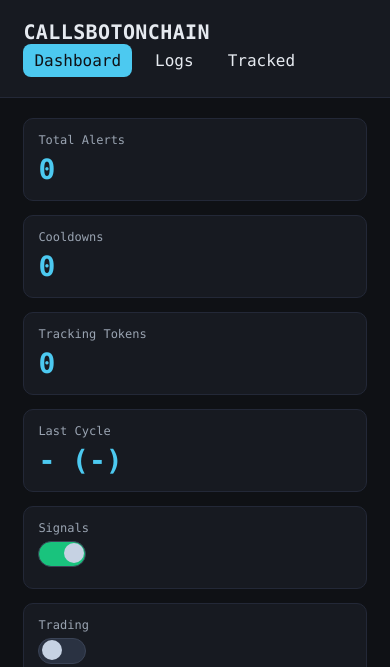
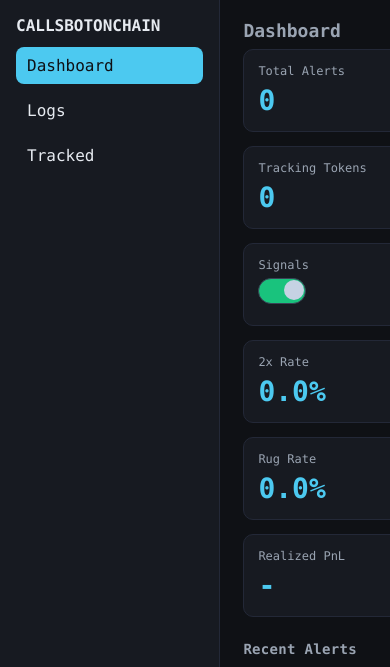
Before and after one commit to spbarathg/callsbotonchain, a Flask app: page / in a window 390 px wide; the page is wider, and only the part inside the window is pictured. Shown: the top 667 px of that part. Run offline with Flask 3, Linux system fonts and the light colour scheme; data comes from the database, SQL or seed files in the repository; data that the repository does not hold is empty.

Commit message:
feat(web): sidebar layout, prettier logs (pretty JSON, wrap/copy), tracked view; /api logs improvements

```diff
--- a/src/static/styles.css
+++ b/src/static/styles.css
@@ -1,12 +1,17 @@
 :root { --bg: #0f1115; --panel: #171a21; --text: #e6eaf0; --muted: #9aa4b2; --accent: #4cc9f0; }
 * { box-sizing: border-box; }
 body { margin: 0; font-family: ui-monospace, SFMono-Regular, Menlo, Monaco, Consolas, "Liberation Mono", "Courier New", monospace; background: var(--bg); color: var(--text); }
-header { padding: 20px clamp(16px, 6vw, 64px); background: var(--panel); border-bottom: 1px solid #232837; }
-h1 { margin: 0; font-size: 20px; font-weight: 700; letter-spacing: 0.4px; }
-.navbar { display:flex; gap:12px; }
-.nav-link { color: var(--text); text-decoration: none; padding: 6px 10px; border-radius: 8px; border: 1px solid transparent; }
+/* Layout */
+.layout { display: grid; grid-template-columns: 220px 1fr; min-height: 100vh; }
+.sidebar { background: var(--panel); border-right: 1px solid #232837; padding: 16px; }
+.brand { font-weight: 800; font-size: 16px; margin-bottom: 12px; }
+.navbar.vertical { display:flex; flex-direction: column; gap:8px; }
+.nav-link { color: var(--text); text-decoration: none; padding: 8px 10px; border-radius: 8px; border: 1px solid transparent; }
 .nav-link:hover { border-color: #232837; background: #141821; }
 .nav-link.active { background: #4cc9f0; color: #0f1115; }
+.content { padding: 20px clamp(16px, 6vw, 64px); }
+.content-header { display:flex; align-items:center; justify-content: space-between; margin-bottom: 8px; }
+.page-title { margin:0; font-size:18px; color: var(--muted); }
 .subtitle { color: var(--muted); margin-top: 6px; font-size: 13px; }
 main { padding: 20px clamp(16px, 6vw, 64px); }
 .cards { display: grid; grid-template-columns: repeat(auto-fit, minmax(180px, 1fr)); gap: 14px; margin-bottom: 24px; }
@@ -20,6 +25,8 @@ thead th { color: var(--muted); background: #141821; font-weight: 600; }
 tbody tr:hover { background: #141821; }
 code { background: #0e121a; padding: 2px 6px; border-radius: 6px; color: #a8b3cf; }
 
+.logs-pre { height: 420px; overflow: auto; background: #0d1117; color: #c9d1d9; padding: 12px; border-radius: 6px; white-space: pre-wrap; word-break: break-word; }
+
 .tab { display: none; }
 .tab.visible { display: block; }
 
--- a/src/templates/index.html
+++ b/src/templates/index.html
@@ -7,15 +7,17 @@
     <link rel="stylesheet" href="/static/styles.css">
   </head>
   <body>
-    <header>
-      <h1>CALLSBOTONCHAIN</h1>
-      <nav class="navbar">
-        <a href="#" class="nav-link active" data-tab="dashboard">Dashboard</a>
-        <a href="#" class="nav-link" data-tab="logs">Logs</a>
-        <a href="#" class="nav-link" data-tab="tracked">Tracked</a>
-      </nav>
-    </header>
-    <main>
+    <div class="layout">
+      <aside class="sidebar">
+        <div class="brand">CALLSBOTONCHAIN</div>
+        <nav class="navbar vertical">
+          <a href="#" class="nav-link active" data-tab="dashboard">Dashboard</a>
+          <a href="#" class="nav-link" data-tab="logs">Logs</a>
+          <a href="#" class="nav-link" data-tab="tracked">Tracked</a>
+        </nav>
+      </aside>
+      <main class="content">
+        <header class="content-header"><h1 class="page-title" id="page_title">Dashboard</h1></header>
       <section id="tab-dashboard" class="tab visible">
       <div class="cards">
         <div class="card">
@@ -131,7 +133,8 @@
           <tbody></tbody>
         </table>
       </section>
-    </main>
+      </main>
+    </div>
 
     <script>
       // ---------- Tabs ----------
@@ -140,6 +143,8 @@
         document.querySelectorAll('.tab').forEach(s=>s.classList.remove('visible'));
         document.querySelector(`.nav-link[data-tab="${name}"]`)?.classList.add('active');
         document.getElementById(`tab-${name}`)?.classList.add('visible');
+        const title = name.charAt(0).toUpperCase()+name.slice(1);
+        const el = document.getElementById('page_title'); if (el) el.textContent = title;
       }
       document.querySelectorAll('.nav-link').forEach(a=>a.addEventListener('click', e=>{e.preventDefault();showTab(a.dataset.tab);}));
       showTab('dashboard');
@@ -252,9 +257,8 @@
         try{
           const r = await fetch(`/api/logs?type=${encodeURIComponent(type)}&limit=${limit}`);
           const data = await r.json();
-          const out = (data.rows||[]).map(x=>{
-            try { return JSON.stringify(x); } catch(e) { return String(x); }
-          }).join('\n');
+          const pretty = (o)=>{ try{ return JSON.stringify(o, null, 2); }catch(e){ return String(o); } };
+          const out = (data.rows||[]).map(pretty).join('\n\n');
           const pre = document.getElementById('logs_output');
           const atBottom = pre.scrollTop + pre.clientHeight >= pre.scrollHeight - 5;
           pre.textContent = out;
@@ -269,6 +273,17 @@
       }
       document.getElementById('logs_refresh').addEventListener('click', fetchLogs);
       document.getElementById('logs_autorefresh').addEventListener('change', startLogsAuto);
+      // optional wrap/copy controls if present
+      const wrapEl = document.getElementById('logs_wrap');
+      if (wrapEl) wrapEl.addEventListener('change', ()=>{
+        const pre = document.getElementById('logs_output');
+        if (wrapEl.checked){ pre.style.whiteSpace='pre-wrap'; pre.style.wordBreak='break-word'; }
+        else { pre.style.whiteSpace='pre'; pre.style.wordBreak='normal'; }
+      });
+      const copyEl = document.getElementById('logs_copy');
+      if (copyEl) copyEl.addEventListener('click', async ()=>{
+        try{ await navigator.clipboard.writeText(document.getElementById('logs_output').textContent||''); }catch(e){}
+      });
       fetchLogs(); startLogsAuto();
 
       // ---------- Tracked ----------
```
